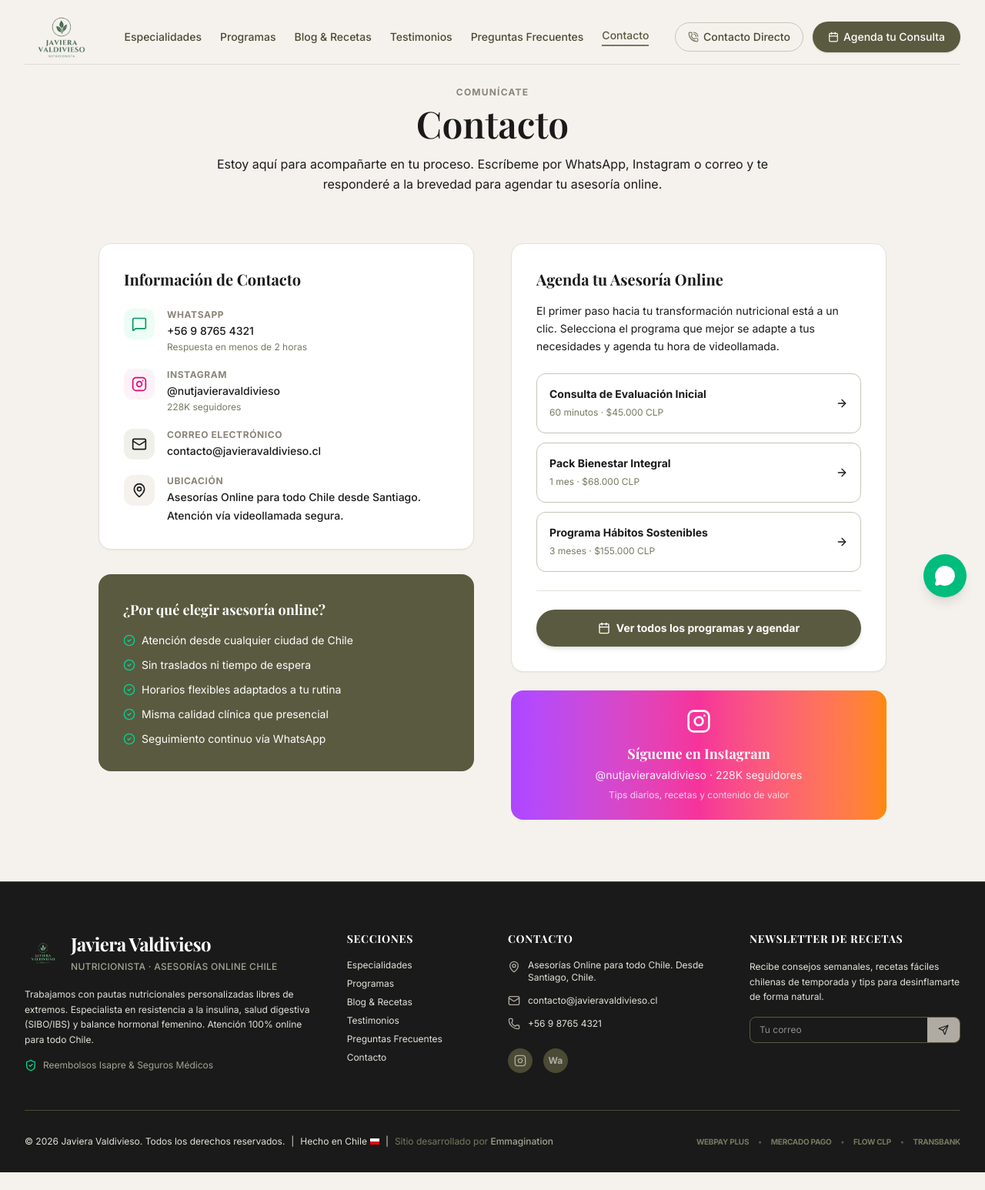
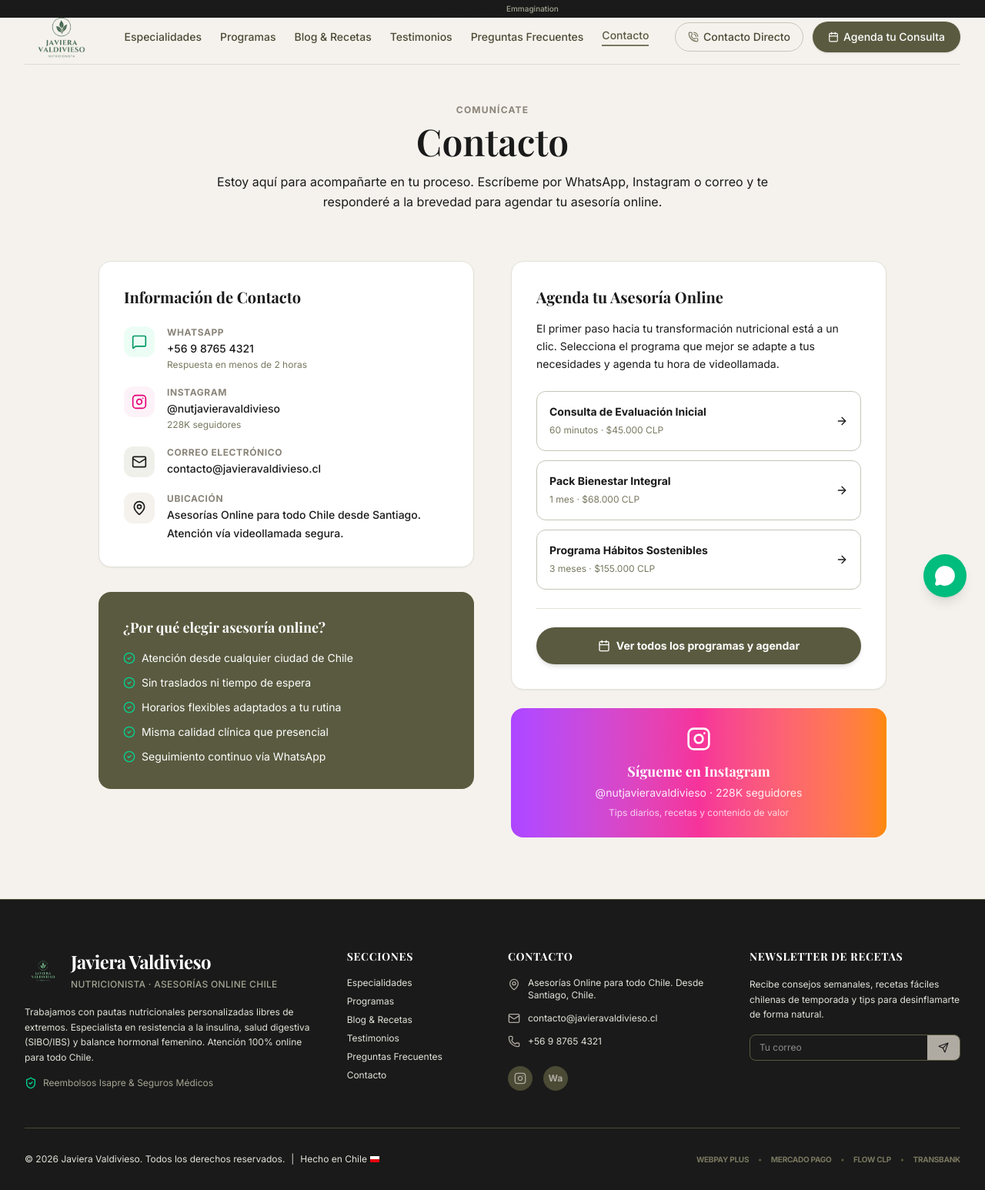
Before and after one commit to ccarrascosamur-cpu/javieravaldivieso, a React (Vite) app: page /contacto in a window 1280 px wide. Shown: the whole page at 77% size. Before the commit the page ends 1523 px from the top, so only its background shows below. Built offline with nearby package versions, Linux system fonts and the light colour scheme; a web font is replaced by a local one.

Commit message:
fix: mover creditos Emmagination a barra superior del navbar para mayor visibilidad

```diff
--- a/src/components/Footer.tsx
+++ b/src/components/Footer.tsx
@@ -148,18 +148,7 @@ export default function Footer() {
                 <span className="absolute bottom-0 left-0 w-full h-1 bg-red-600"></span>
               </span>
             </span>
-            <span className="text-sage-600">|</span>
-            <span className="text-sage-500">
-              Sitio desarrollado por{' '}
-              <a
-                href="https://www.emmagination.cl"
-                target="_blank"
-                rel="noopener noreferrer"
-                className="text-sage-300 hover:text-white transition-colors font-medium"
-              >
-                Emmagination
-              </a>
-            </span>
+
           </div>
 
           {/* Payment gateways logos placeholder representation */}
--- a/src/components/Navbar.tsx
+++ b/src/components/Navbar.tsx
@@ -37,6 +37,18 @@ export default function Navbar({ onOpenBooking }: NavbarProps) {
 
   return (
     <>
+      {/* Credits bar */}
+      <div className="bg-sage-900 text-sage-400 text-[10px] text-center py-1 px-4">
+        <span>Sitio desarrollado por{' '}</span>
+        <a
+          href="https://www.emmagination.cl"
+          target="_blank"
+          rel="noopener noreferrer"
+          className="text-sage-300 hover:text-white transition-colors font-medium"
+        >
+          Emmagination
+        </a>
+      </div>
       <nav
         className={`fixed top-0 left-0 w-full z-40 transition-all duration-300 ${
           scrolled
```
